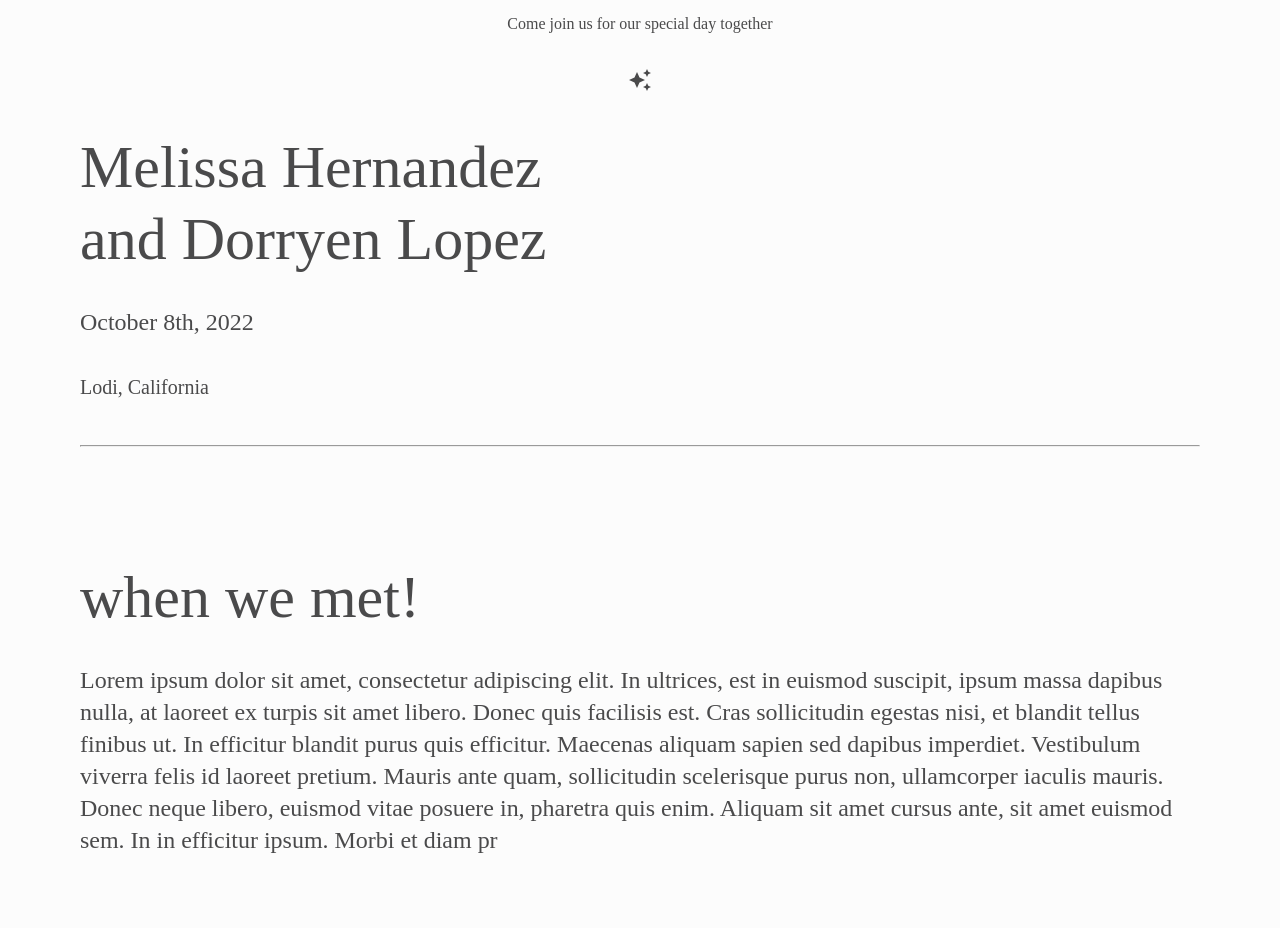
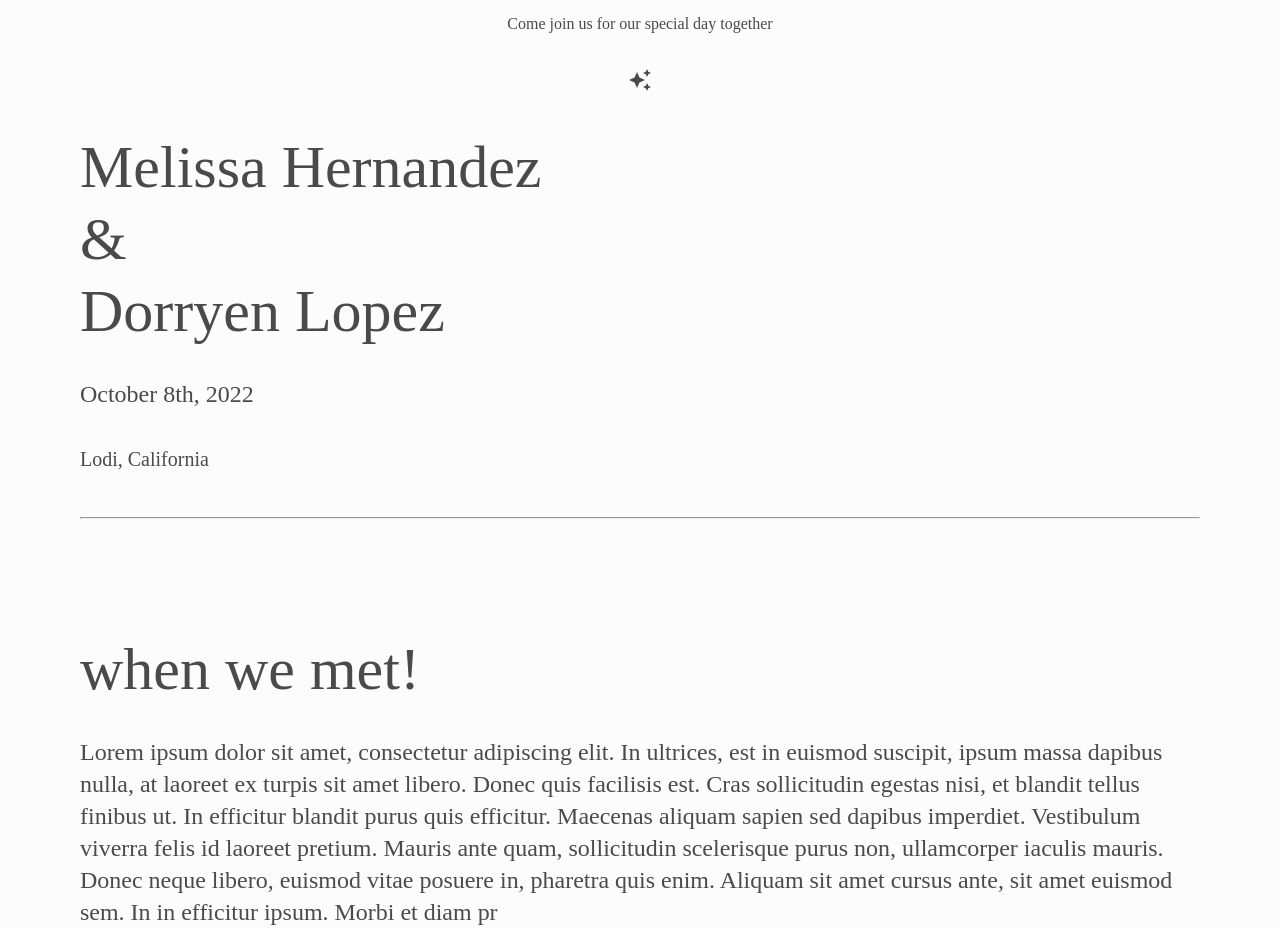
Before and after one commit to PetDios9/dooryandmelwedding, a React (Create React App) app: page / in a window 1280 px wide. Shown: the part 1040-1968 px from the top of the page. Built offline with nearby package versions, Linux system fonts and the light colour scheme.

Commit message:
chore: added ampersand and line breaks to names of groom and bride in homepage

```diff
--- a/src/pages/Home.js
+++ b/src/pages/Home.js
@@ -31,7 +31,9 @@ export default function Home() {
             <Typography variant="h2" align="left">
               Melissa Hernandez
               <br />
-              and Dorryen Lopez
+              &amp;
+              <br />
+              Dorryen Lopez
             </Typography>
           </Grid>
           <Grid item xs={12}>
```
